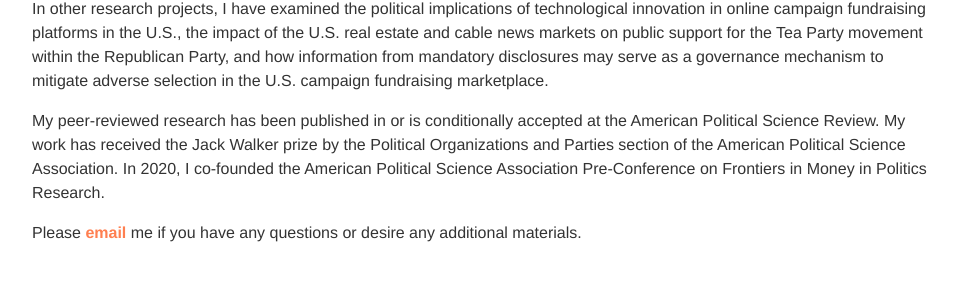
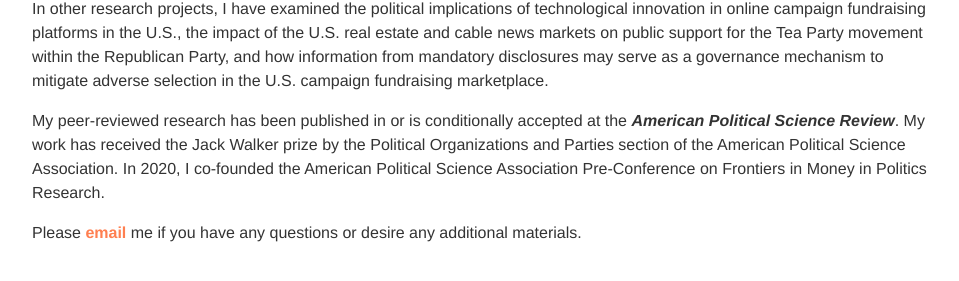
Before and after one commit to zhaoliresearch/zhaoliresearch.github.io, a Jekyll site: the page built from index.html, in a window 1280 px wide. Shown: the part 467-748 px from the top of the page, without its empty margins (160-1119 px from the left). Built offline with Jekyll 4.4.1, drawn with Linux system fonts in a browser that asks for light colours.

```diff
--- a/index.html
+++ b/index.html
@@ -13,7 +13,7 @@ title: Zhao Li, Ph.D.
 
 	<p>In other research projects, I have examined the political implications of technological innovation in online campaign fundraising platforms in the U.S., the impact of the U.S. real estate and cable news markets on public support for the Tea Party movement within the Republican Party, and how information from mandatory disclosures may serve as a governance mechanism to mitigate adverse selection in the U.S. campaign fundraising marketplace.</p>
 
-	<p>My peer-reviewed research has been published in or is conditionally accepted at the American Political Science Review. My work has received the Jack Walker prize by the Political Organizations and Parties section of the American Political Science Association. In 2020, I co-founded the American Political Science Association Pre-Conference on Frontiers in Money in Politics Research.</p>
+	<p>My peer-reviewed research has been published in or is conditionally accepted at the <b><i>American Political Science Review</b></i>. My work has received the Jack Walker prize by the Political Organizations and Parties section of the American Political Science Association. In 2020, I co-founded the American Political Science Association Pre-Conference on Frontiers in Money in Politics Research.</p>
 
 	<p>Please <a href="mailto:zhaoliresearch@gmail.com">email</a> me if you have any questions or desire any additional materials.</p>
 </div><!-- /.blurb -->
```
